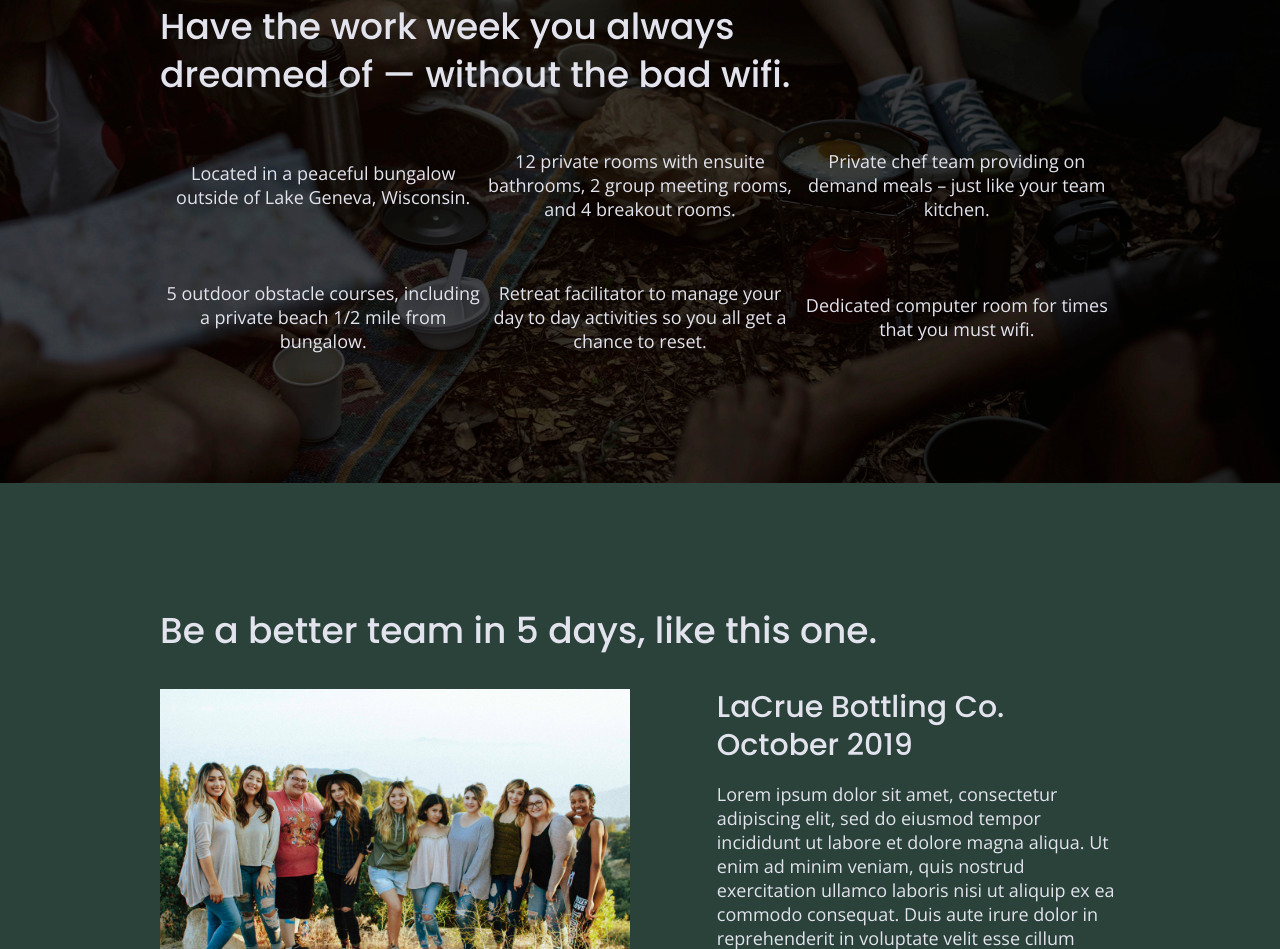
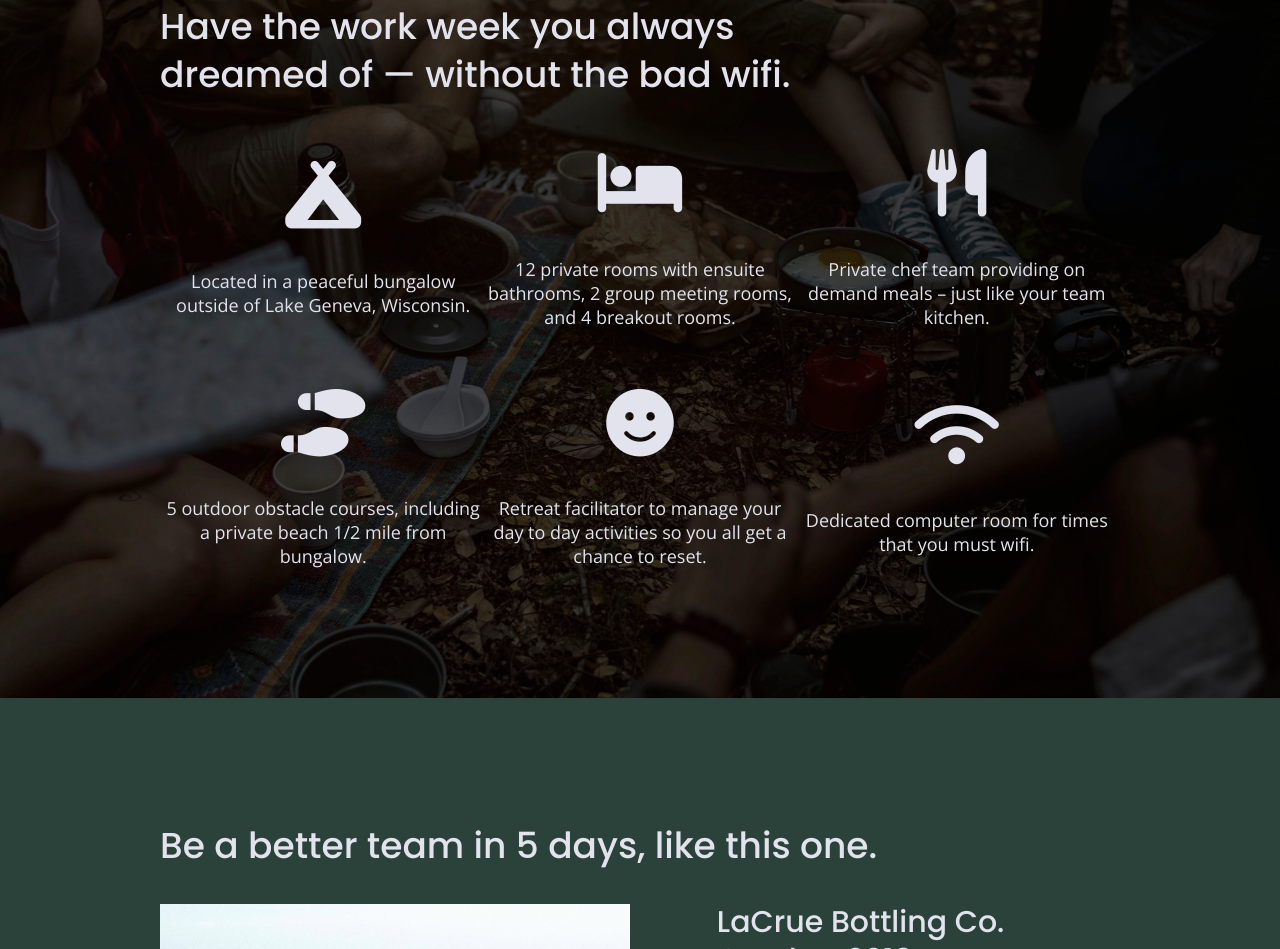
Before and after one commit to lydlynb/unplugged-two, a plain HTML site: page index.html in a window 1280 px wide. Shown: the part 1005-1954 px from the top of the page. Drawn offline with nearby package versions, Linux system fonts and the light colour scheme.

Commit message:
Added Icons

```diff
--- a/css/main.css
+++ b/css/main.css
@@ -346,6 +346,11 @@ input[type=button] {
   margin: 0;
 }
 
+.features i {
+	font-size: 3.75em;
+  margin-bottom: 40px;
+}
+
 /* Reviews */
 
 .reviews {
@@ -692,6 +697,10 @@ input[type=button] {
         width: 40%;
     }
 
+    .map figure {
+        padding-bottom: 45.5%;
+    }
+
     .contact-section .content-wrapper h2 {
         width: 80%;
     }
@@ -790,6 +799,10 @@ input[type=button] {
         font-size: 3em;
     }
 
+    .map figure {
+      padding-bottom: 37.5%;
+    }
+
     .contact-section .content-wrapper h2 {
         margin-bottom: 40px;
     }
--- a/index.html
+++ b/index.html
@@ -16,7 +16,9 @@
 
   <meta name="theme-color" content="#fafafa">
 
-<link href="https://fonts.googleapis.com/css?family=Open+Sans:400,700|Poppins:500,700" rel="stylesheet">
+  <link href="https://fonts.googleapis.com/css?family=Open+Sans:400,700|Poppins:500,700" rel="stylesheet">
+
+  <script src="https://kit.fontawesome.com/8e02e5aa75.js"></script>
 </head>
 
 
@@ -70,32 +72,32 @@
 
         <div class="features-items">
           <article>
-            <p class="fontawesome-icon"></p>
+            <p><i class="fas fa-campground"></i></p>
             <p class="location">Located in a peaceful bungalow outside of Lake Geneva, Wisconsin.</p>
           </article>
 
           <article>
-            <p class="fontawesome-icon"></p>
+            <p><i class="fas fa-bed"></i></p>
             <p class="rooms">12 private rooms with ensuite bathrooms, 2 group meeting rooms, and 4 breakout rooms.</p>
           </article>
 
           <article>
-            <p class="fontawesome-icon"></p>
+            <p><i class="fas fa-utensils"></i></p>
             <p class="food">Private chef team providing on demand meals – just like your team kitchen.</p>
           </article>
 
           <article>
-            <p class="fontawesome-icon"></p>
+            <p><i class="fas fa-shoe-prints"></i></p>
             <p class="outdoors">5 outdoor obstacle courses, including a private beach 1/2 mile from bungalow.</p>
           </article>
 
           <article>
-            <p class="fontawesome-icon"></p>
+            <p><i class="fas fa-smile"></i></p>
             <p class="facilitator">Retreat facilitator to manage your day to day activities so you all get a chance to reset.</p>
           </article>
 
           <article>
-            <p class="fontawesome-icon"></p>
+            <p><i class="fas fa-wifi"></i></p>
             <p class="wifi">Dedicated computer room for times that you must wifi.</p>
           </article>
         </div>
```
Also changed, not shown: about/index.html (+3 -1 lines), faq/index.html (+3 -1 lines).
